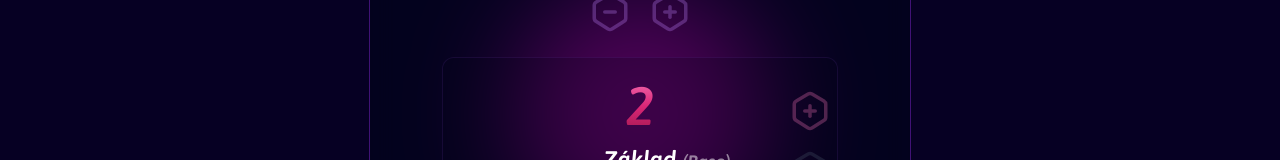
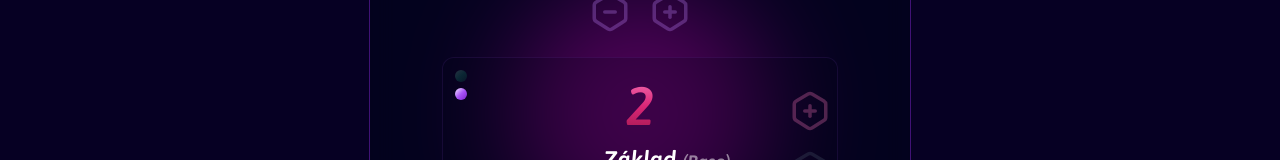
Before and after one commit to JsonKody/num, a Vue app: page / in a window 1280 px wide. Shown: the part 526-686 px from the top of the page. Built offline with nearby package versions, Linux system fonts and the light colour scheme.

Commit message:
saved & pushed by npm

```diff
--- a/src/App.vue
+++ b/src/App.vue
@@ -27,31 +27,47 @@ const ns = useNumberSystem();
     </svg>
   </a>
   <div class="wrapper">
-    <h1 class="header green-grad">
-      {{ ns.czech_10 }}
-    </h1>
+    <!-- Green title/number -->
+    <Transition name="fade" mode="out-in">
+      <div
+        @click="ns.is_setting_base_green = true"
+        class="cursor-help"
+        :title="ns.change_green_title"
+        :key="ns.cs_name_green"
+      >
+        <h1 class="header emerald-grad">
+          {{ ns.cs_name_green }}
+        </h1>
+      </div>
+    </Transition>
     <!-- Number -->
     <div
-      :title="`Číslo v ... ${ns.czech_10.toLocaleLowerCase()}`"
-      class="number green-grad"
+      :title="`Číslo v ... ${ns.cs_name_green.toLocaleLowerCase()}`"
+      class="number emerald-grad"
     >
-      {{ ns.numberToBaseDecimal }}
+      {{ ns.numberToTopBase }}
     </div>
 
+    <!-- Purple title/number -->
     <Transition name="fade" mode="out-in">
-      <div :key="ns.czech" class="grow w-full">
+      <div
+        @click="ns.is_setting_base_green = false"
+        :title="ns.change_purple_title"
+        :key="ns.cs_name_purple"
+        class="cursor-help"
+      >
         <h1 class="header relative purple-grad">
-          {{ ns.czech }}
+          {{ ns.cs_name_purple }}
         </h1>
         <div class="text-xs center text-purple-400 opacity-70">
-          ( {{ ns.english }} )
+          ( {{ ns.en_name }} )
         </div>
       </div>
     </Transition>
 
     <!-- Number -->
     <div
-      :title="`Číslo v ... ${ns.czech.toLocaleLowerCase()}`"
+      :title="`Číslo v ... ${ns.cs_name_purple.toLocaleLowerCase()}`"
       class="number animate-pulse purple-grad"
     >
       {{ ns.numberToBase }}
--- a/src/components/Digit.vue
+++ b/src/components/Digit.vue
@@ -1,6 +1,6 @@
 <script setup lang="ts">
 import { useNumberSystem } from "../stores/numberSystem";
-import { watch, computed } from "vue";
+import { computed } from "vue";
 
 const { index } = defineProps<{
   index: number;
@@ -10,14 +10,8 @@ const ns = useNumberSystem();
 const selectedNumber = computed(() => ns.digits[index]);
 const availableChars = computed(() => ns.availableCharsForBase);
 const digitIndex = computed(() => ns.digits.length - index - 1);
-const digitValue = computed(() => Math.pow(ns.base, digitIndex.value));
+const digitValue = computed(() => Math.pow(ns.base_purple, digitIndex.value));
 
-watch(
-  () => ns.base,
-  (_newVal) => {
-    // digitValue.value = newVal || "0";
-  }
-);
 
 const updateDigit = (event: Event) => {
   const value = (event.target as HTMLSelectElement).value;
@@ -47,7 +41,7 @@ const updateDigit = (event: Event) => {
 
     <!-- Digit -->
     <label
-      :title="`${parseInt(selectedNumber, ns.base) * digitValue}`"
+      :title="`${parseInt(selectedNumber, ns.base_purple) * digitValue}`"
       :for="digitIndex + '-digit'"
       class="digit"
       :class="{
--- a/src/components/NumberSystem.vue
+++ b/src/components/NumberSystem.vue
@@ -8,6 +8,9 @@ import Eye from "./icons/Eye.vue";
 import { computed } from "vue";
 const ns = useNumberSystem();
 
+const base = computed(() =>
+  ns.is_setting_base_green ? ns.base_green : ns.base_purple
+);
 const setBase = (event: Event) => {
   const value = parseInt((event.target as HTMLInputElement).value);
   if (!value || value < 2 || value > ns.MAX_BASE) {
@@ -18,25 +21,25 @@ const setBase = (event: Event) => {
 
 const baseTitle = computed(
   () =>
-    `[ ${ns.base} ]  je základ v této soustavy.
-Je to tedy ${ns.czech.toLowerCase()}.`
+    `[ ${base} ]  je základ v této soustavy.
+Je to tedy ${ns.cs_name_purple.toLowerCase()}.`
 );
 
 const increaseBase = () => {
-  if (ns.base < ns.MAX_BASE) {
-    ns.setBase((ns.base + 1) as Base);
+  if (base.value < ns.MAX_BASE) {
+    ns.setBase((base.value + 1) as Base);
   }
 };
 
 const decreaseBase = () => {
-  if (ns.base > ns.MIN_BASE) {
-    ns.setBase((ns.base - 1) as Base);
+  if (base.value > ns.MIN_BASE) {
+    ns.setBase((base.value - 1) as Base);
   }
 };
 
 const digitMinusDisabled = computed(() => ns.digits.length < 2);
-const baseMinusDisabled = computed(() => ns.base <= ns.MIN_BASE);
-const basePlusDisabled = computed(() => ns.base >= ns.MAX_BASE);
+const baseMinusDisabled = computed(() => base.value <= ns.MIN_BASE);
+const basePlusDisabled = computed(() => base.value >= ns.MAX_BASE);
 </script>
 
 <template>
@@ -55,7 +58,11 @@ const basePlusDisabled = computed(() => ns.base >= ns.MAX_BASE);
       <div class="flex-row gap-1 center">
         <button
           class="digit-button"
-          :title="digitMinusDisabled ? 'Ale, no tak .. nechte si tu alespoň jednu číslici ._.' : 'odebrat číslici'"
+          :title="
+            digitMinusDisabled
+              ? 'Ale, no tak .. nechte si tu alespoň jednu číslici ._.'
+              : 'odebrat číslici'
+          "
           @click="ns.removeDigit"
           :disabled="digitMinusDisabled"
         >
@@ -73,10 +80,31 @@ const basePlusDisabled = computed(() => ns.base >= ns.MAX_BASE);
 
     <!-- Base -->
     <div class="base-wrap">
+      <div class="absolute top-0 left-0 m-2 flex flex-col gap-1">
+        <!-- change to green -->
+        <div
+          @click="ns.is_setting_base_green = true"
+          :title="ns.change_green_title"
+          class="trans cursor-pointer w-2 h-2 rounded-full emerald-grad-bg"
+          :class="{ 'opacity-20': !ns.is_setting_base_green }"
+        ></div>
+        <!-- change to purple -->
+        <div
+          @click="ns.is_setting_base_green = false"
+          :title="ns.change_purple_title"
+          class="trans cursor-pointer w-2 h-2 rounded-full purple-grad-bg"
+          :class="{ 'opacity-20': ns.is_setting_base_green }"
+        ></div>
+      </div>
       <div class="center">
         <Transition name="fade" mode="out-in">
-          <div :title="baseTitle" :key="ns.base" class="number-base red-grad">
-            {{ ns.base }}
+          <div
+            :title="baseTitle"
+            :key="base"
+            class="number-base"
+            :class="ns.is_setting_base_green ? 'green-grad' : 'pink-grad'"
+          >
+            {{ base }}
           </div>
         </Transition>
       </div>
@@ -87,7 +115,7 @@ const basePlusDisabled = computed(() => ns.base >= ns.MAX_BASE);
       <input
         :title="`Zde můžete změnit základ soustavy.\nmin:   2\nmax:   36`"
         class="opacity-10 hover:opacity-80 focus:opacity-80"
-        :value="ns.base"
+        :value="base"
         :min="ns.MIN_BASE"
         :max="ns.MAX_BASE"
         type="number"
@@ -103,7 +131,7 @@ const basePlusDisabled = computed(() => ns.base >= ns.MAX_BASE);
               ? `[ ${ns.MAX_BASE} ]  je nejvyšší povolený základ`
               : 'Základ + 1'
           "
-          :disabled="ns.base >= ns.MAX_BASE"
+          :disabled="base >= ns.MAX_BASE"
           @click="increaseBase"
           class="base-button"
         >
--- a/src/stores/numberSystem.ts
+++ b/src/stores/numberSystem.ts
@@ -9,26 +9,43 @@ export const useNumberSystem = defineStore("numberSystem", () => {
   const MIN_BASE = 2;
   const MAX_BASE = chars.length;
 
-  const base = ref<Base>(2);
+  const base_green = ref<Base>(10);
+  const is_setting_base_green = ref(false);
+
+  const base_purple = ref<Base>(2);
   const digits = ref<string[]>(["0", "0", "0", "0"]);
   const showDigitValue = ref(true);
 
-  const czech = computed(() => generateCzechName(base.value));
-  const english = computed(() => generateEnglishName(base.value));
-  const czech_10 = computed(() => generateCzechName(10));
+  const change_green_title = computed(
+    () =>
+      `Kliknutím přepneš ovládání základu  [${base_green.value}]  pro zelené číslo.`
+  );
+  const change_purple_title = computed(
+    () =>
+      `Kliknutím přepneš ovládání základu  [${base_purple.value}]  pro fialové číslo.`
+  );
+
+  const cs_name_green = computed(() => generateCzechName(base_green.value));
+  const cs_name_purple = computed(() => generateCzechName(base_purple.value));
+  const en_name = computed(() => generateEnglishName(base_purple.value));
 
   const availableCharsForBase = computed(() => {
-    return chars.substring(0, base.value);
+    return chars.substring(0, base_purple.value);
   });
 
   const setBase = (val: Base) => {
     digits.value = digits.value.map((d) => {
       // console.log(val);
       // console.log(chars[val - 1]);
-      return val > parseInt(d, base.value) ? d : chars[val - 1];
+      return val > parseInt(d, base_purple.value) ? d : chars[val - 1];
     });
 
-    base.value = val;
+    if (is_setting_base_green.value) {
+      base_green.value = val;
+      return;
+    }
+
+    base_purple.value = val;
   };
 
   const setDigitsToZero = () => {
@@ -69,23 +86,27 @@ export const useNumberSystem = defineStore("numberSystem", () => {
     return result;
   }
 
-  const numberToBaseDecimal = computed(() => {
-    const str_num = stringToBigInt(digits.value.join(""), base.value)
-      .toString(10)
+  const numberToTopBase = computed(() => {
+    const str_num = stringToBigInt(digits.value.join(""), base_purple.value)
+      .toString(base_green.value)
       .toUpperCase();
     return str_num ? str_num : "0";
   });
 
   const numberToBase = computed(() => {
-    const str_num = stringToBigInt(digits.value.join(""), base.value)
-      .toString(base.value)
+    const str_num = stringToBigInt(digits.value.join(""), base_purple.value)
+      .toString(base_purple.value)
       .toUpperCase();
     return str_num ? str_num : "0";
   });
 
   return {
-    base,
+    base_green,
+    base_purple,
     setBase,
+    is_setting_base_green,
+    change_green_title,
+    change_purple_title,
     chars,
     MIN_BASE,
     MAX_BASE,
@@ -95,12 +116,12 @@ export const useNumberSystem = defineStore("numberSystem", () => {
     removeDigit,
     availableCharsForBase,
     numberToBase,
-    numberToBaseDecimal,
+    numberToTopBase,
     showDigitValue,
     setDigitsToZero,
     setDigitsToMax,
-    czech,
-    english,
-    czech_10,
+    cs_name_green,
+    cs_name_purple,
+    en_name,
   };
 });
--- a/src/style.scss
+++ b/src/style.scss
@@ -95,14 +95,25 @@
     @apply text-purple-300 bg-gradient-to-br from-purple-100 via-purple-500 to-purple-700 text-transparent bg-clip-text;
   }
 
-  .green-grad {
+  .emerald-grad {
     @apply text-emerald-300 bg-gradient-to-br from-emerald-200 via-emerald-500 to-emerald-800 text-transparent bg-clip-text;
   }
 
-  .red-grad {
+  .purple-grad-bg {
+    @apply bg-gradient-to-br from-purple-100 via-purple-500 to-purple-700;
+  }
+
+  .emerald-grad-bg {
+    @apply bg-gradient-to-br from-emerald-200 via-emerald-500 to-emerald-800;
+  }
+
+  .pink-grad {
     @apply text-pink-300 bg-gradient-to-b from-pink-400 via-pink-600 to-pink-800 text-transparent bg-clip-text;
   }
 
+  .green-grad {
+    @apply text-green-300 bg-gradient-to-br from-green-200 via-green-500 to-green-800 text-transparent bg-clip-text;
+  }
   .asap {
     font-family: "Asap", sans-serif;
     font-style: italic;
@@ -133,7 +144,6 @@
     @apply center my-3 text-5xl cursor-help;
     font-weight: 600;
   }
-
 
   /*** Digits ***/
 
@@ -166,7 +176,7 @@
   /*** Base ***/
 
   .base-wrap {
-    @apply relative py-3 my-3  border border-purple-500 border-opacity-10 rounded-lg bg-slate-950 bg-opacity-20 center flex flex-col;
+    @apply relative py-3 my-3 border border-purple-500 border-opacity-10 rounded-lg bg-slate-950 bg-opacity-20 center flex flex-col;
   }
 
   .number-base {
```
